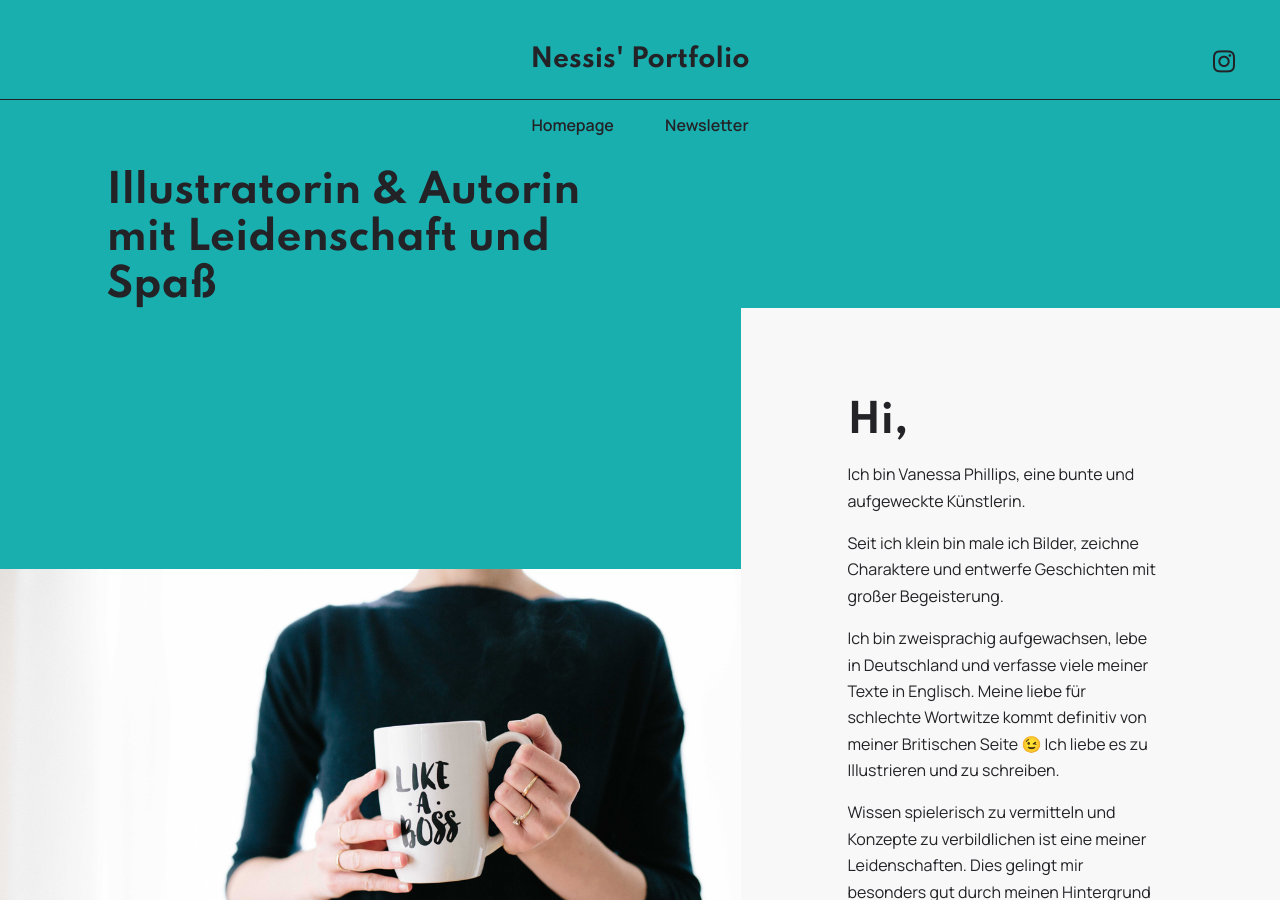
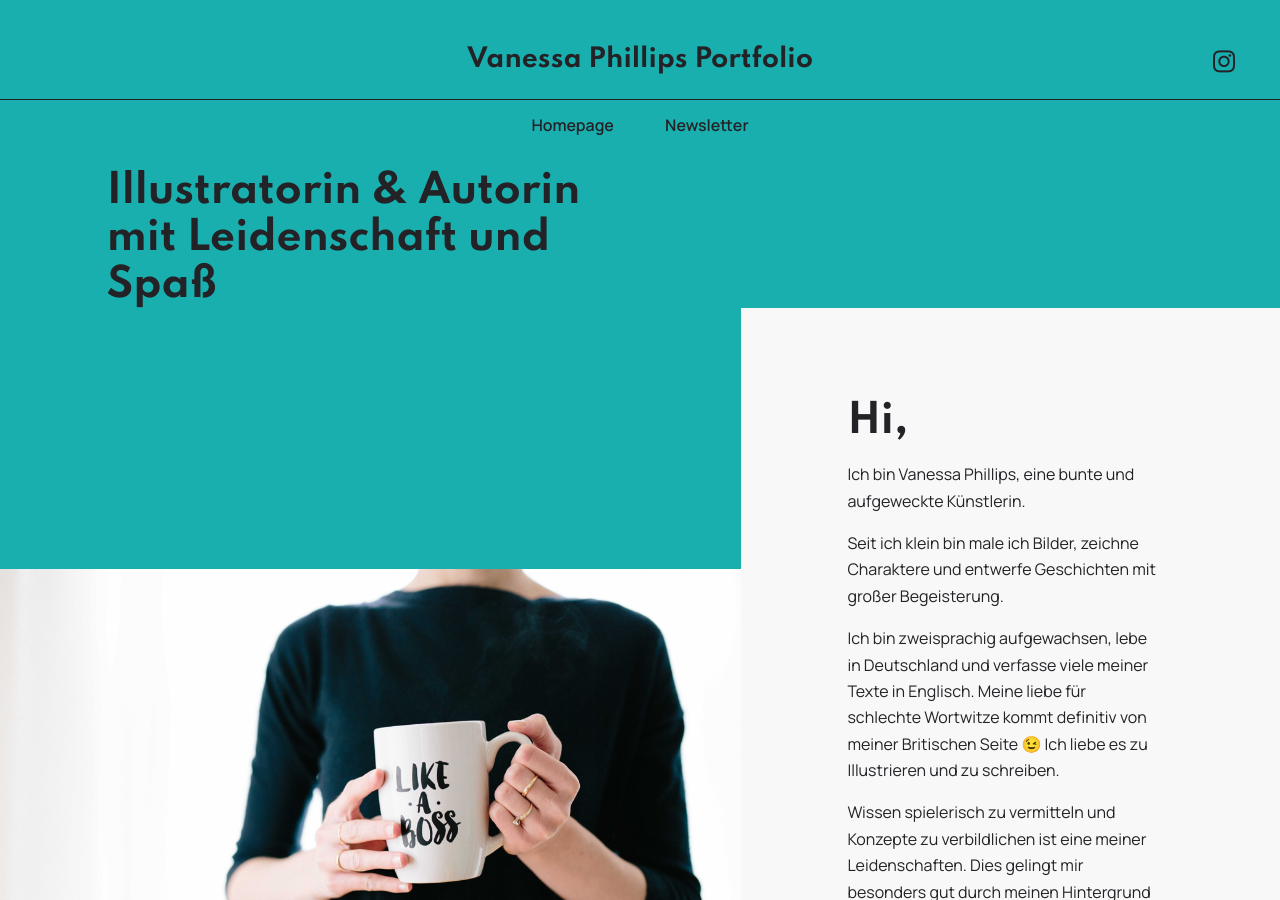
Before and after one commit to Schrank/nessi, a Jekyll site: the page built from index.md, in a window 1280 px wide and 900 px high. Built offline with Jekyll 4.4.1, drawn with Linux system fonts in a browser that asks for light colours; some web fonts are replaced; comment, search, counter and statistics services are not loaded; some of the changed lines change nothing that is shown.

Commit message:
Website Titel und beschreibung ändern

```diff
--- a/_config.yml
+++ b/_config.yml
@@ -4,12 +4,9 @@
 # You can create any custom variable you would like, and they will be accessible
 # in the templates via {{ site.myvariable }}.
 
-title: Nessis' Portfolio
-email: nessi@example.com
+title: Vanessa Phillips Portfolio
 description: >- # this means to ignore newlines until "baseurl:"
-  Write an awesome description for your new site here. You can edit this
-  line in _config.yml. It will appear in your document head meta (for
-  Google search results) and in your feed.xml site description.
+  This is Vanessa Phills website.
 baseurl: "/" # the subpath of your site, e.g. /blog
 permalink: /:title:output_ext
 url: "" # the base hostname & protocol for your site, e.g. http://example.com
```
